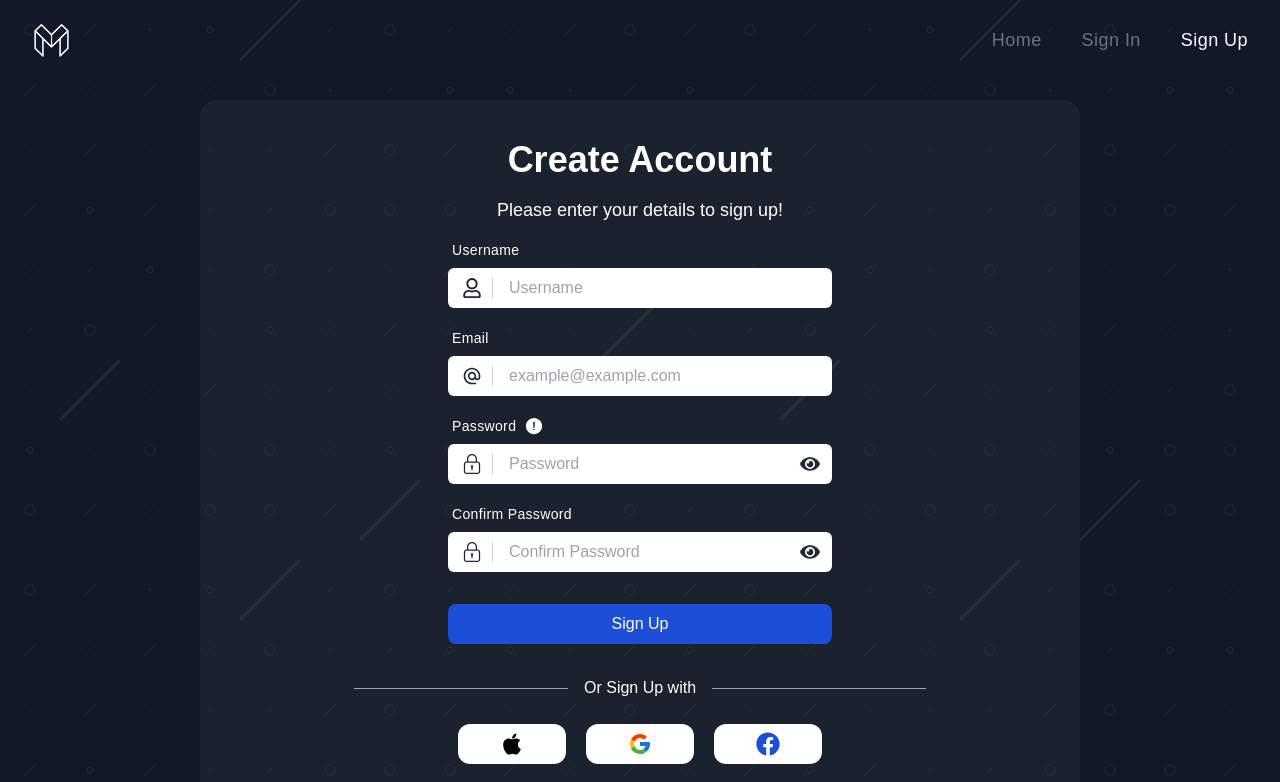
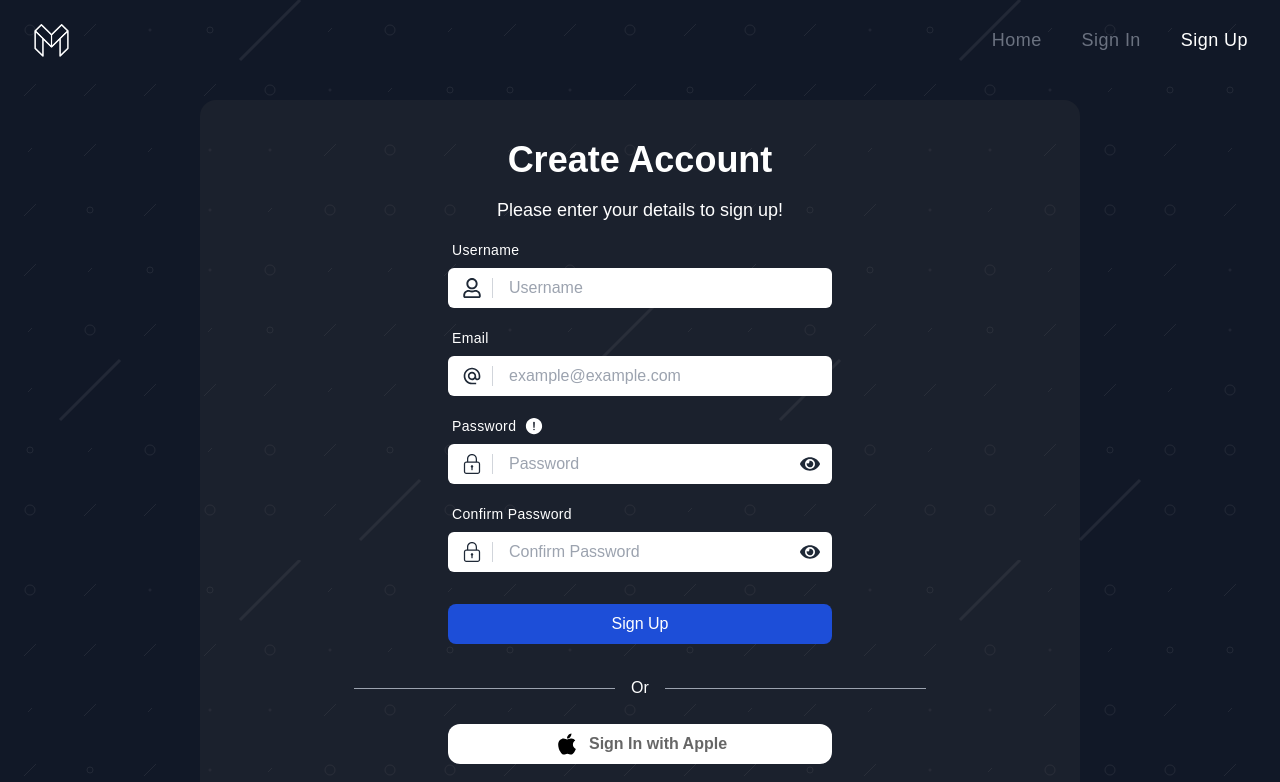
Before and after one commit to aleexvdev/auth-mern, a React (Vite) app in the folder client/: page /sign-up in a window 1280 px wide. Shown: the top 782 px of the page. Built offline with nearby package versions, Linux system fonts and the light colour scheme; no server answers.

Commit message:
Fix: Sign Up

```diff
--- a/client/src/pages/auth/SignUpPage.tsx
+++ b/client/src/pages/auth/SignUpPage.tsx
@@ -176,13 +176,11 @@ export const SignUpPage = () => {
             transition={{ delay: 1, duration: 0.5 }}
           >
             <div className="w-20 flex-grow h-px bg-gray-400 dark:bg-gray-700"></div>
-            <span className="w-max flex-shrink px-4 text-white ">
-              Or Sign Up with
-            </span>
+            <span className="w-max flex-shrink px-4 text-white items-center">Or</span>
             <div className="w-20 flex-grow h-px bg-gray-400 dark:bg-gray-700"></div>
           </motion.div>
           <motion.div
-            className="w-full flex items-center justify-center gap-x-5 my-6"
+            className="w-full max-w-sm flex flex-col items-center justify-center gap-5 my-6"
             initial={{ opacity: 0, scale: 0.9 }}
             animate={{ opacity: 1, scale: 1 }}
             transition={{ delay: 1.2, duration: 0.5 }}
@@ -190,20 +188,23 @@ export const SignUpPage = () => {
             <ButtonAuth
               key={"Apple"}
               icon={FaApple}
-              title={"SignIn with Apple"}
-              className="w-auto bg-white px-10 py-2 rounded-xl hover:bg-white/85"
+              title={"Apple"}
+              text="Sign In with Apple"
+              className="w-full bg-white px-10 py-2 rounded-xl hover:bg-white/85 flex items-center justify-center"
             />
             <ButtonAuth
               key={"Google"}
               icon={FcGoogle}
-              title={"Facebook"}
-              className="w-auto bg-white px-10 py-2 rounded-xl hover:bg-white/85"
+              title={"Google"}
+              text="Sign In with Google"
+              className="w-full bg-white px-10 py-2 rounded-xl hover:bg-white/85 flex items-center justify-center"
             />
             <ButtonAuth
               key={"Facebook"}
               icon={FaFacebook}
               title={"Facebook"}
-              className="w-auto bg-white px-10 py-2 rounded-xl text-blue-700 hover:bg-white/85"
+              text="Sign In with Facebook"
+              className="w-full bg-white px-10 py-2 rounded-xl text-blue-700 hover:bg-white/85 flex items-center justify-center"
             />
           </motion.div>
           <motion.div
```
